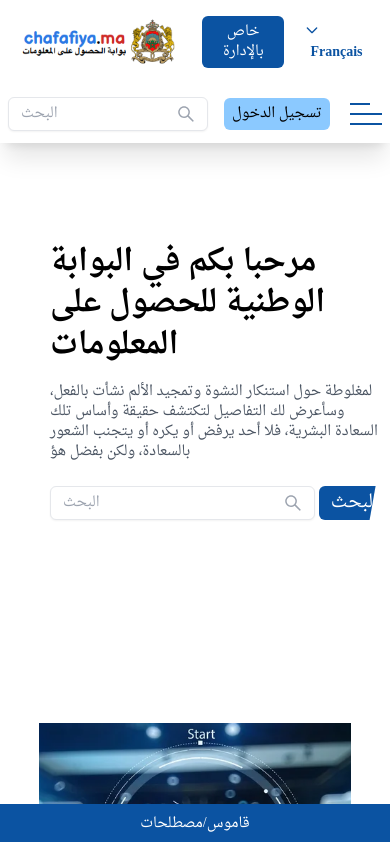
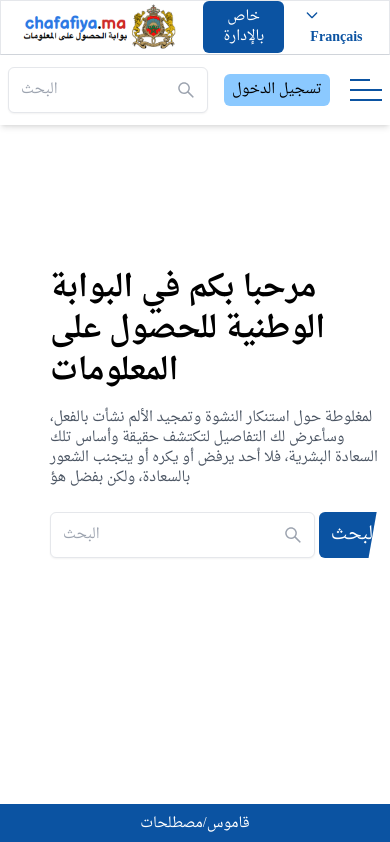
Before and after one commit to nesma05/chafafiya-temp, a Next.js app: page / in a window 390 px wide. Shown: the top 842 px of the page. Built offline with nearby package versions, Linux system fonts and the light colour scheme.

Commit message:
reduce shadow header and footer, padding searchengine

```diff
--- a/components/Header/Navbar.tsx
+++ b/components/Header/Navbar.tsx
@@ -14,7 +14,7 @@ const Navbar = () => {
 
   return (
     <>
-    <header className="px-1 py-4 text-sm sm:px-10 bg-white">
+    <header className="px-1 border border-b-gray-300 text-sm sm:px-10 bg-white">
       <div className="flex items-center justify-between">
         <NextLink href={'/'} passHref>
           <div className="relative h-[50px] w-[190px] sm:h-[70px] sm:w-[215px]">
@@ -37,7 +37,7 @@ const Navbar = () => {
         </div>
       </div>
       </header>
-      <div className="z-10 sticky top-0 bg-white flex flex-wrap gap-2 items-center justify-between py-3 md:px-12 px-2 shadow-xl">
+      <div className="z-10 sticky top-0 bg-white flex flex-wrap gap-2 items-center justify-between py-3 md:px-12 px-2 shadow-md">
         <nav className="order-last flex items-center md:order-none">
           <ul className="relative hidden gap-6 font-light text-main md:flex">
             {menuList.map((menu: any) => (
--- a/components/home/Hero.tsx
+++ b/components/home/Hero.tsx
@@ -8,7 +8,7 @@ const Hero = () => {
 
   return (
     <section className="bg-white ">
-      <div className="mx-auto grid h-[500px] max-w-md sm:max-w-screen-xl lg:grid-cols-12 lg:gap-8 xl:gap-0">
+      <div className="mx-auto grid h-[600px] w-full lg:grid-cols-12 lg:gap-8 xl:gap-0">
         <div className="flex flex-col items-center justify-center lg:col-span-6 relative hero-text">
           <div className='p-start'>
             <h1 className="mb-4 max-w-xl text-3xl font-extrabold leading-snug sm:text-4xl sm:leading-snug ">
@@ -19,7 +19,7 @@ const Hero = () => {
               التفاصيل لتكتشف حقيقة وأساس تلك السعادة البشرية، فلا أحد يرفض أو
               يكره أو يتجنب الشعور بالسعادة، ولكن بفضل هؤ
             </p>
-            <div className="mb-6 max-w-sm">
+            <div className="mb-6 max-w-lg">
               <SearchInput button="yes" />
             </div>
           </div>
--- a/components/searchFilter/SearchInput.tsx
+++ b/components/searchFilter/SearchInput.tsx
@@ -2,7 +2,7 @@ import { useRouter } from 'next/router'
 import { useRef, forwardRef } from 'react'
 import { SearchIcon } from '../icons'
 
-const SearchInput = ({button}:any) => {
+const SearchInput = ({ button }: any) => {
   const router = useRouter()
 
   const searchInput = useRef<HTMLInputElement>(null)
@@ -16,33 +16,33 @@ const SearchInput = ({button}:any) => {
     router.push(`/searchengine?term=${term}`)
   }
 
-  const hundleKeyPress =(e:any)=>{
-    if(e.key === 'Enter') handleSearch(e)
+  const hundleKeyPress = (e: any) => {
+    if (e.key === 'Enter') handleSearch(e)
   }
 
   return (
-    <div className="flex gap-1 w-full">
+    <div className="flex w-full gap-1">
       <div className="relative w-full">
         <input
           onKeyPress={hundleKeyPress}
           ref={searchInput}
           type="text"
-        className="w-full rounded-md border focus:border-main px-3 py-1.5 pr-12 text-sm shadow-sm focus:outline-main"
+          className="w-full rounded-md border px-3 py-3 pr-12 text-sm shadow-sm focus:border-main focus:outline-main"
           placeholder="البحث"
         />
 
-      <span className="absolute inset-y-0 right-0 inline-flex items-center text-gray-400  overflow-hidden  px-3 text-xl">
+        <span className="absolute inset-y-0 right-0 inline-flex items-center overflow-hidden  px-3  text-xl text-gray-400">
           <SearchIcon />
         </span>
-
       </div>
-    {button && <button
+      {button && (
+        <button
           onClick={handleSearch}
-        className="bg-main text-white rounded-md px-3 text-lg"
+          className="rounded-md bg-main px-3 text-lg text-white"
         >
           البحث
-      </button>}
-
+        </button>
+      )}
     </div>
   )
 }
--- a/components/searchFilter/SearchResultsHeader.tsx
+++ b/components/searchFilter/SearchResultsHeader.tsx
@@ -4,11 +4,7 @@ import { NoteIcon } from '../icons'
 const SearchResultsHeader = () => {
     return (
         <div>
-        <div className="border-y-2 border-slate-700 bg-gray-200 py-10 px-16">
-          <h1 className="text-2xl font-medium">
-            ابحث عن المعلومة قبل تقديم الطلب
-          </h1>
-        </div>
+
         <div className='flex items-center gap-4 mx-10 my-8 p-4 bg-gray-200'>
           <span className='text-2xl'><NoteIcon/></span>
           <div>
--- a/pages/searchengine.tsx
+++ b/pages/searchengine.tsx
@@ -16,6 +16,7 @@ import TabsTitles from '../components/searchFilter/TabsTitles'
 import FiltersSearchResults from '../components/searchFilter/FiltersSearchResults'
 import GlSearchResultsSection from '../components/searchFilter/GlSearchResultsSection'
 import Footer from '../components/footer'
+import PageTitle from '../components/PageTitle'
 
 const SearchEngine: NextPage = ({ results, dir }: any) => {
   const router = useRouter()
@@ -30,19 +31,28 @@ const SearchEngine: NextPage = ({ results, dir }: any) => {
     <FilterContext>
       <div dir={dir}>
         <Navbar />
+        <PageTitle> ابحث عن المعلومة قبل تقديم الطلب</PageTitle>
+        <div className='px-20 mt-[120px]'>
         <SearchResultsHeader />
-        <div className="my-8 mx-10 max-w-sm space-y-4">
-        <SearchInput button='yes'/>
+        <div className="my-8 mx-10 w-[80%] space-y-4">
+          <SearchInput button="yes" />
+        </div>
         </div>
         <hr></hr>
-        <TabsTitles results={results} toggleIndex={toggleIndex} handleTggle={handleTggle} />
+        <div className="px-20 py-10">
+          <TabsTitles
+            results={results}
+            toggleIndex={toggleIndex}
+            handleTggle={handleTggle}
+          />
           <FiltersSearchResults toggleIndex={toggleIndex} />
           <GlSearchResultsSection
             toggleIndex={toggleIndex}
             router={router}
             results={results}
           />
-        <Footer/>
+        </div>
+        <Footer />
       </div>
     </FilterContext>
   )
--- a/styles/globals.css
+++ b/styles/globals.css
@@ -52,9 +52,9 @@
 }
 
 .shadow-top {
-  box-shadow: -2px 0px 16px -2px rgba(0, 0, 0, 0.6);
-  -webkit-box-shadow: -2px 0px 16px -2px rgba(0, 0, 0, 0.6);
-  -moz-box-shadow: -2px 0px 16px -2px rgba(0, 0, 0, 0.6);
+  box-shadow: -2px 0px 16px -2px rgba(0, 0, 0, 0.1);
+  -webkit-box-shadow: -2px 0px 16px -2px rgba(0, 0, 0, 0.1);
+  -moz-box-shadow: -2px 0px 16px -2px rgba(0, 0, 0, 0.1);
 }
 
 .hero-text:after {
```
Lines whose indentation alone changed are shown as unchanged.
